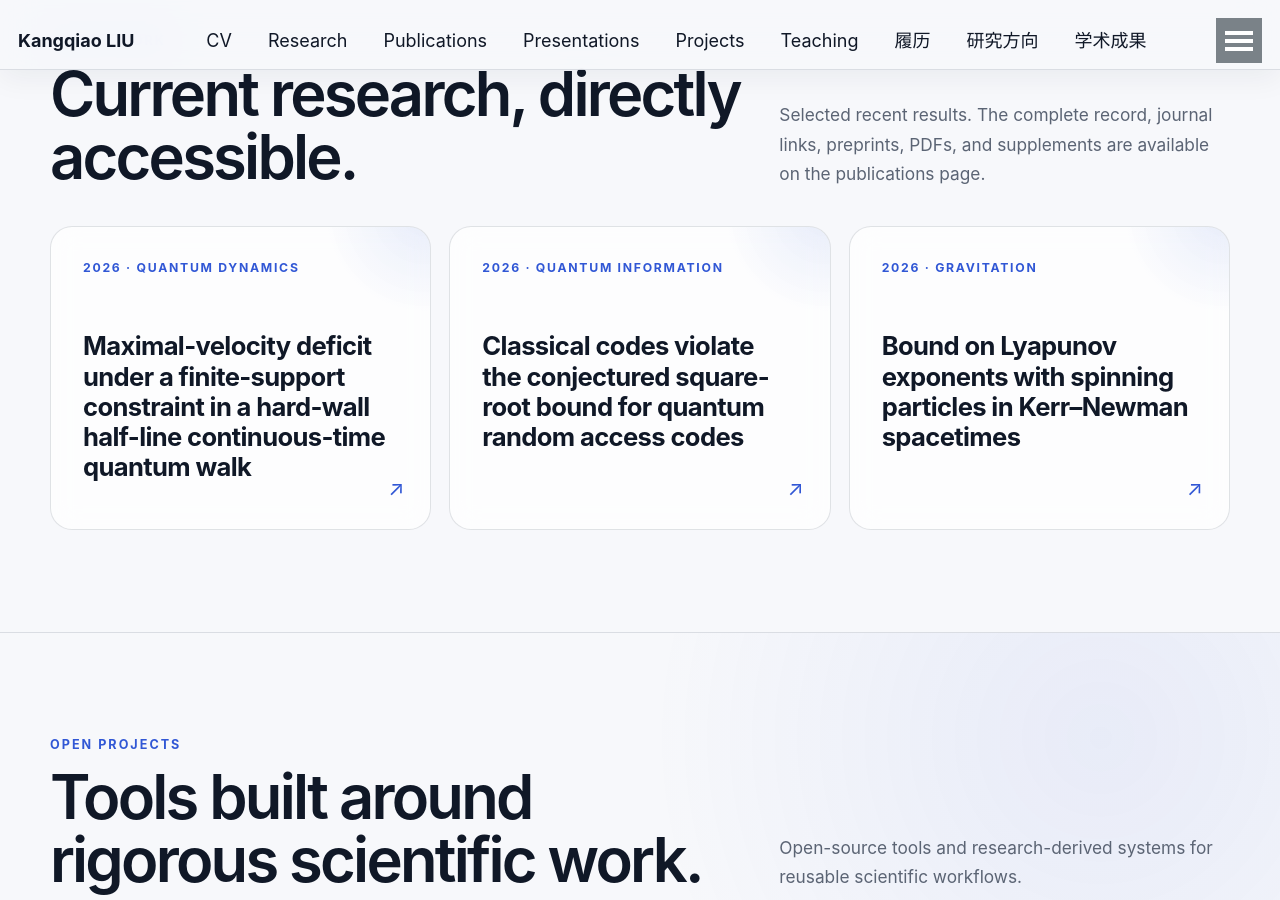
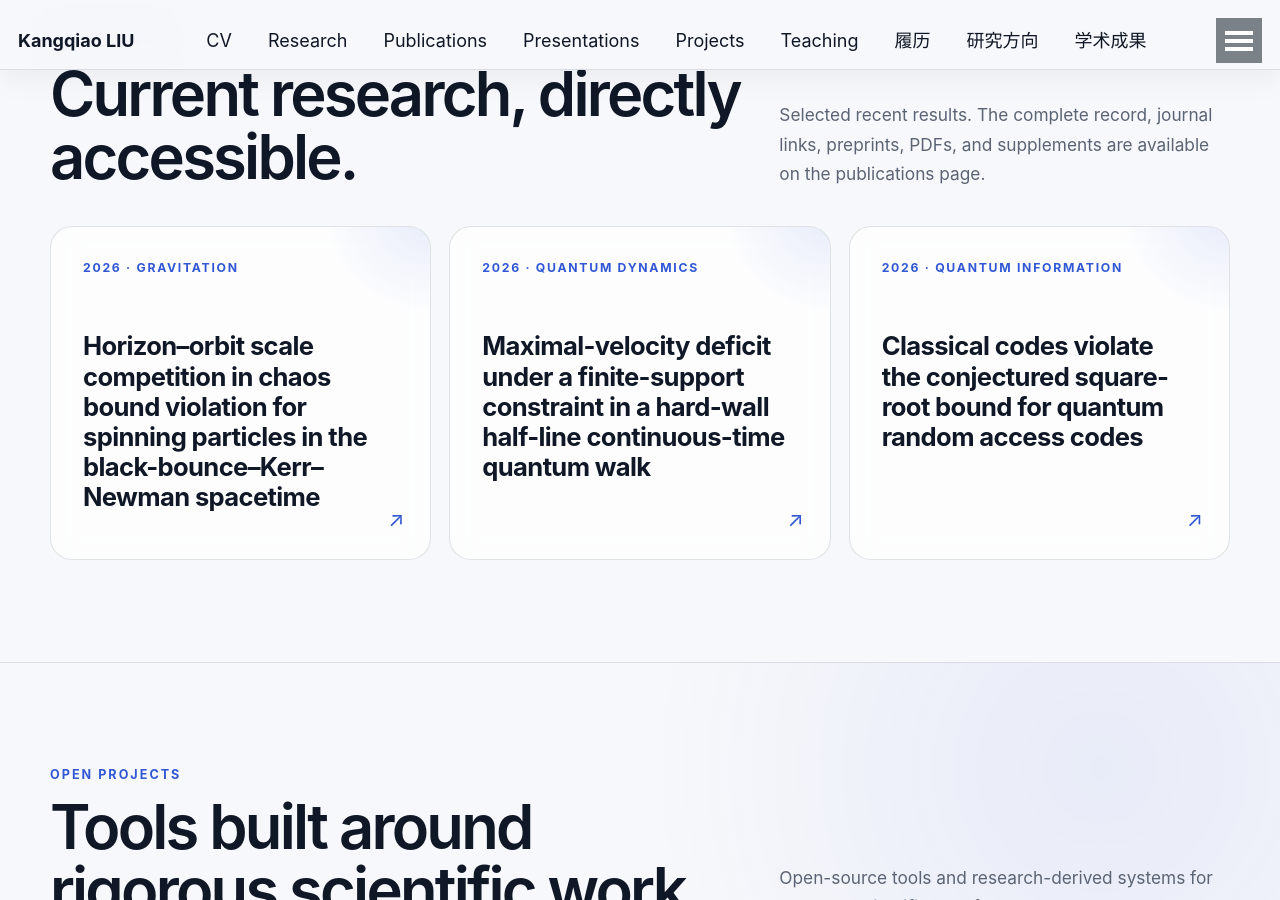
Before and after one commit to KangqiaoLiu/KangqiaoLiu.github.io, a Jekyll site: the page built from _pages/about.md, in a window 1280 px wide and 900 px high, scrolled down 1916 px. Built offline with Jekyll 4.4.1, drawn with Linux system fonts in a browser that asks for light colours; some web fonts are replaced.

Commit message:
Feature latest black-bounce chaos preprint on homepage

```diff
--- a/_pages/about.md
+++ b/_pages/about.md
@@ -113,6 +113,12 @@ redirect_from:
       </div>
 
       <div class="ai-work-grid">
+        <a class="ai-work-card ai-reveal" href="https://arxiv.org/abs/2609.18143" target="_blank" rel="noopener">
+          <span class="ai-card__index">2026 · GRAVITATION</span>
+          <span class="ai-card__title">Horizon–orbit scale competition in chaos bound violation for spinning particles in the black-bounce–Kerr–Newman spacetime</span>
+          <span class="ai-card__arrow" aria-hidden="true">↗</span>
+        </a>
+
         <a class="ai-work-card ai-reveal" href="https://journals.aps.org/pra/abstract/10.1103/dyyr-z1k8" target="_blank" rel="noopener">
           <span class="ai-card__index">2026 · QUANTUM DYNAMICS</span>
           <span class="ai-card__title">Maximal-velocity deficit under a finite-support constraint in a hard-wall half-line continuous-time quantum walk</span>
@@ -122,12 +128,6 @@ redirect_from:
         <a class="ai-work-card ai-reveal" href="https://arxiv.org/abs/2607.15617" target="_blank" rel="noopener">
           <span class="ai-card__index">2026 · QUANTUM INFORMATION</span>
           <span class="ai-card__title">Classical codes violate the conjectured square-root bound for quantum random access codes</span>
-          <span class="ai-card__arrow" aria-hidden="true">↗</span>
-        </a>
-
-        <a class="ai-work-card ai-reveal" href="https://doi.org/10.1140/epjc/s10052-026-15894-8" target="_blank" rel="noopener">
-          <span class="ai-card__index">2026 · GRAVITATION</span>
-          <span class="ai-card__title">Bound on Lyapunov exponents with spinning particles in Kerr–Newman spacetimes</span>
           <span class="ai-card__arrow" aria-hidden="true">↗</span>
         </a>
       </div>
```
